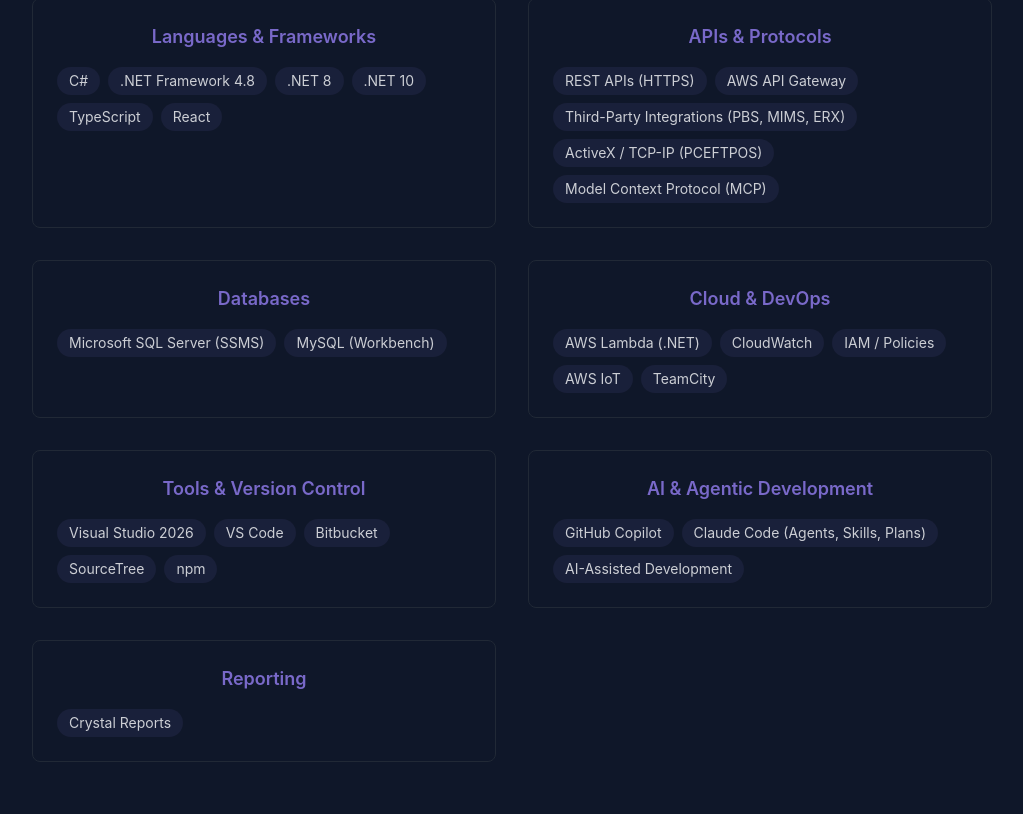
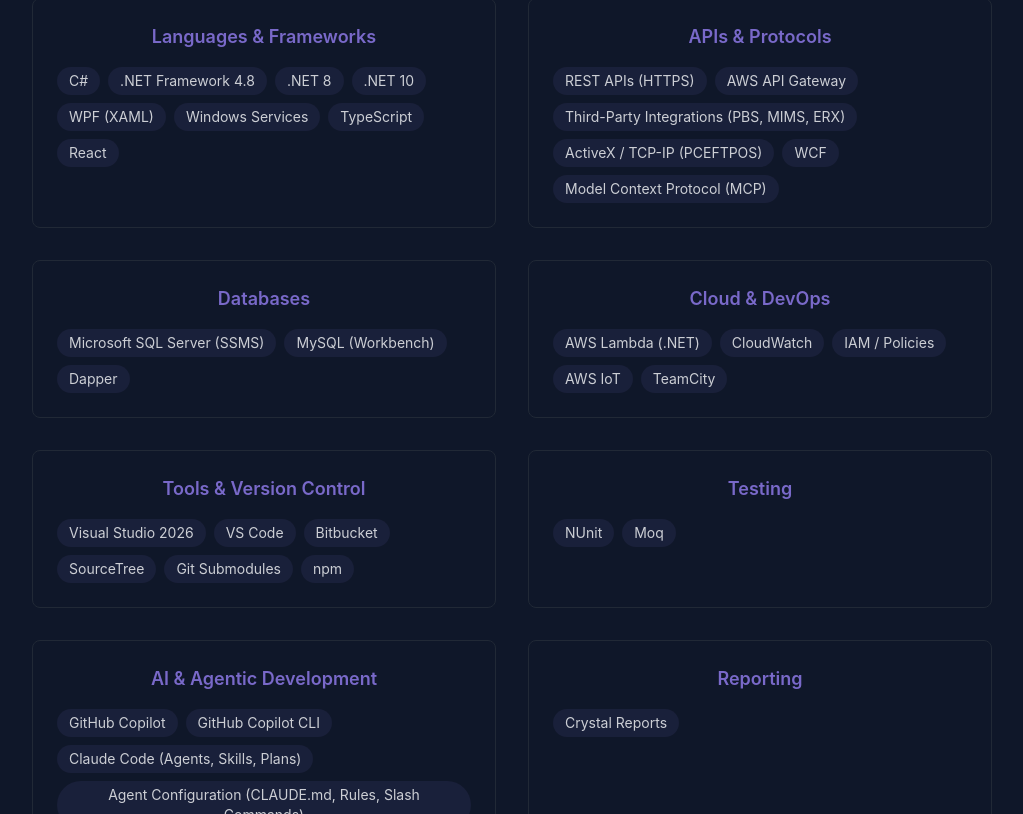
Before and after one commit to alam1704/personal-portfolio, a React (Vite) app: page / in a window 1280 px wide. Shown: the part 1506-2320 px from the top of the page, without its empty margins (128-1151 px from the left). Built offline with nearby package versions, Linux system fonts and the light colour scheme.

Commit message:
updated skills section

```diff
--- a/src/components/SkillsSection.tsx
+++ b/src/components/SkillsSection.tsx
@@ -1,7 +1,16 @@
 const skillCategories = [
   {
     title: "Languages & Frameworks",
-    skills: ["C#", ".NET Framework 4.8", ".NET 8", ".NET 10", "TypeScript", "React"],
+    skills: [
+      "C#",
+      ".NET Framework 4.8",
+      ".NET 8",
+      ".NET 10",
+      "WPF (XAML)",
+      "Windows Services",
+      "TypeScript",
+      "React",
+    ],
   },
   {
     title: "APIs & Protocols",
@@ -10,12 +19,13 @@
       "AWS API Gateway",
       "Third-Party Integrations (PBS, MIMS, ERX)",
       "ActiveX / TCP-IP (PCEFTPOS)",
+      "WCF",
       "Model Context Protocol (MCP)",
     ],
   },
   {
     title: "Databases",
-    skills: ["Microsoft SQL Server (SSMS)", "MySQL (Workbench)"],
+    skills: ["Microsoft SQL Server (SSMS)", "MySQL (Workbench)", "Dapper"],
   },
   {
     title: "Cloud & DevOps",
@@ -23,11 +33,29 @@
   },
   {
     title: "Tools & Version Control",
-    skills: ["Visual Studio 2026", "VS Code", "Bitbucket", "SourceTree", "npm"],
+    skills: [
+      "Visual Studio 2026",
+      "VS Code",
+      "Bitbucket",
+      "SourceTree",
+      "Git Submodules",
+      "npm",
+    ],
+  },
+  {
+    title: "Testing",
+    skills: ["NUnit", "Moq"],
   },
   {
     title: "AI & Agentic Development",
-    skills: ["GitHub Copilot", "Claude Code (Agents, Skills, Plans)", "AI-Assisted Development"],
+    skills: [
+      "GitHub Copilot",
+      "GitHub Copilot CLI",
+      "Claude Code (Agents, Skills, Plans)",
+      "Agent Configuration (CLAUDE.md, Rules, Slash Commands)",
+      "Context Engineering",
+      "AI-Assisted Development",
+    ],
   },
   {
     title: "Reporting",
```
